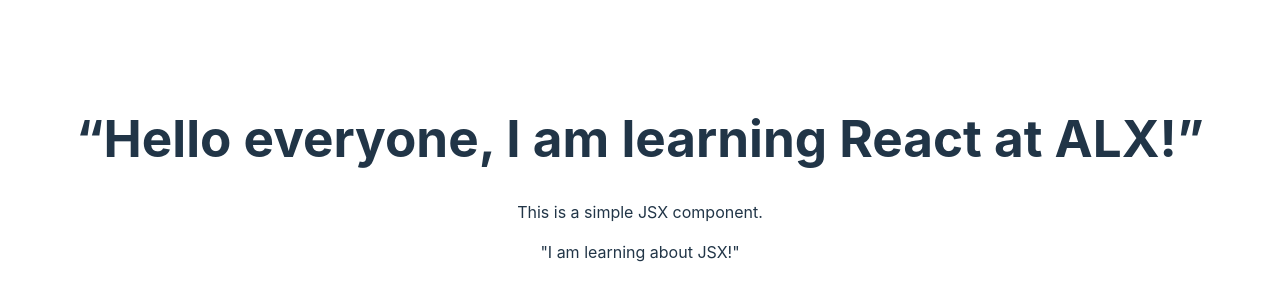
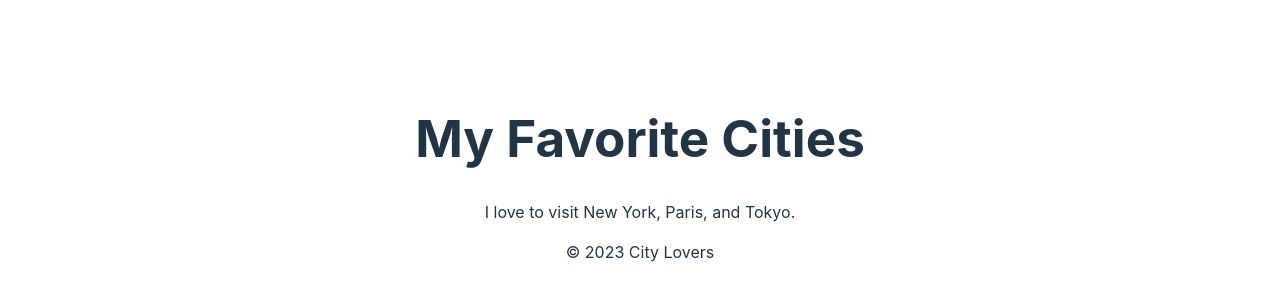
Before and after one commit to WilliamGichora/alx-fe-reactjs, a React (Vite) app in the folder alx-react-app/: page / in a window 1280 px wide. Shown: the part 222-522 px from the top of the page. Built offline with nearby package versions, Linux system fonts and the light colour scheme.

Commit message:
Adden Header,Main and Footer components

```diff
--- a/alx-react-app/src/App.jsx
+++ b/alx-react-app/src/App.jsx
@@ -1,4 +1,7 @@
 import WelcomeMessage from './components/WelcomeMessage'
+import Header from './components/Header'
+import MainContent from './components/MainContent'
+import Footer from './components/Footer'
 import { useState } from 'react'
 import reactLogo from './assets/react.svg'
 import viteLogo from '/vite.svg'
@@ -9,7 +12,12 @@ function App() {
 
   return (
 
-      <WelcomeMessage />
+    <>
+      <Header />
+      <MainContent />
+      <Footer />
+    </>
+
 
   )
 }
--- /dev/null
+++ b/alx-react-app/src/components/Footer.jsx
@@ -0,0 +1,9 @@
+function Footer() {
+    return (
+        <footer>
+            <p>© 2023 City Lovers</p>
+        </footer>
+     );
+}
+
+export default Footer;
--- /dev/null
+++ b/alx-react-app/src/components/Header.jsx
@@ -0,0 +1,9 @@
+function Header() {
+    return (
+        <header>
+            <h1>My Favorite Cities</h1>
+        </header>
+    );
+}
+
+export default Header;
--- /dev/null
+++ b/alx-react-app/src/components/MainContent.jsx
@@ -0,0 +1,9 @@
+function MainContent() {
+    return (
+        <main>
+            <p>I love to visit New York, Paris, and Tokyo.</p>
+        </main>
+    );
+}
+
+export default MainContent;
```
